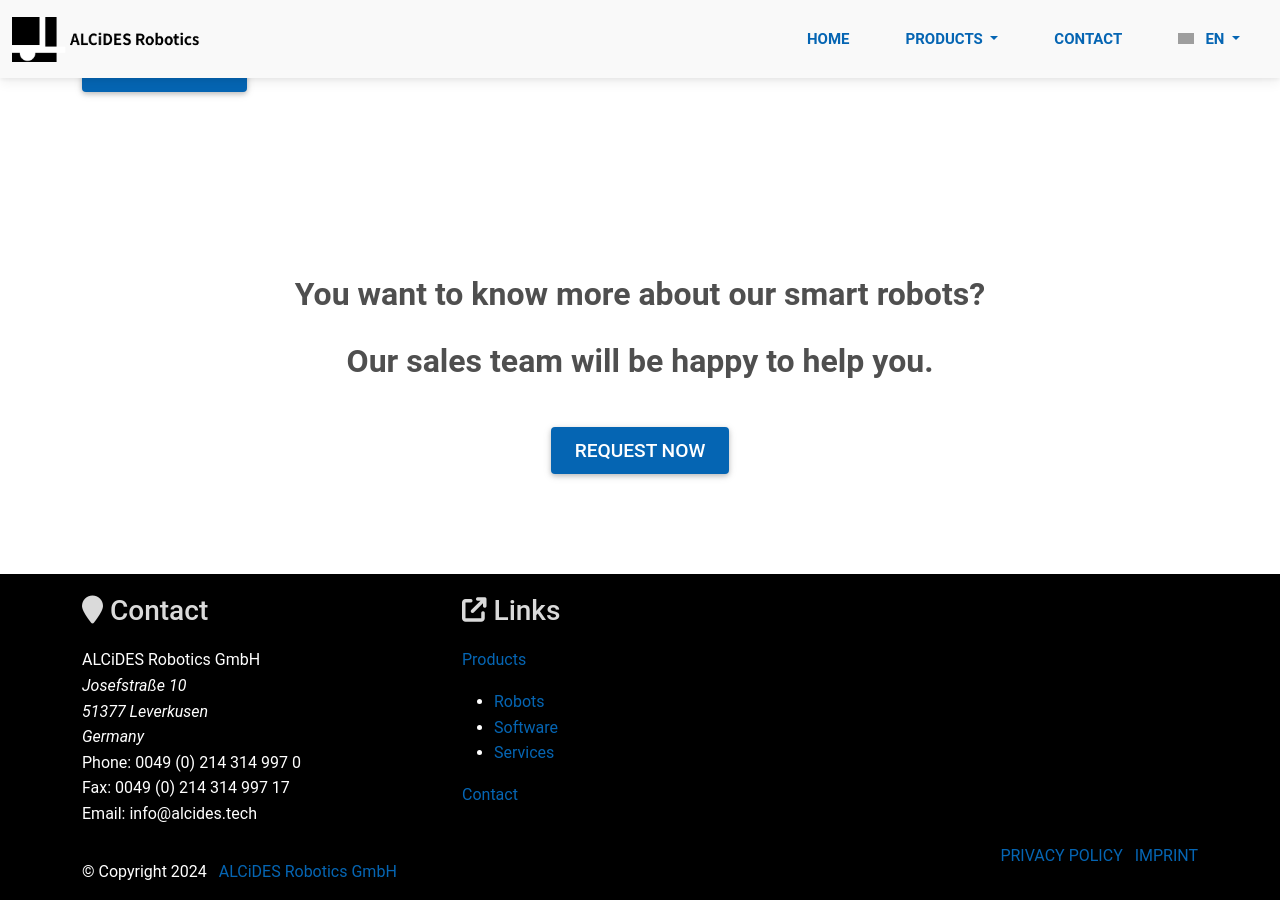
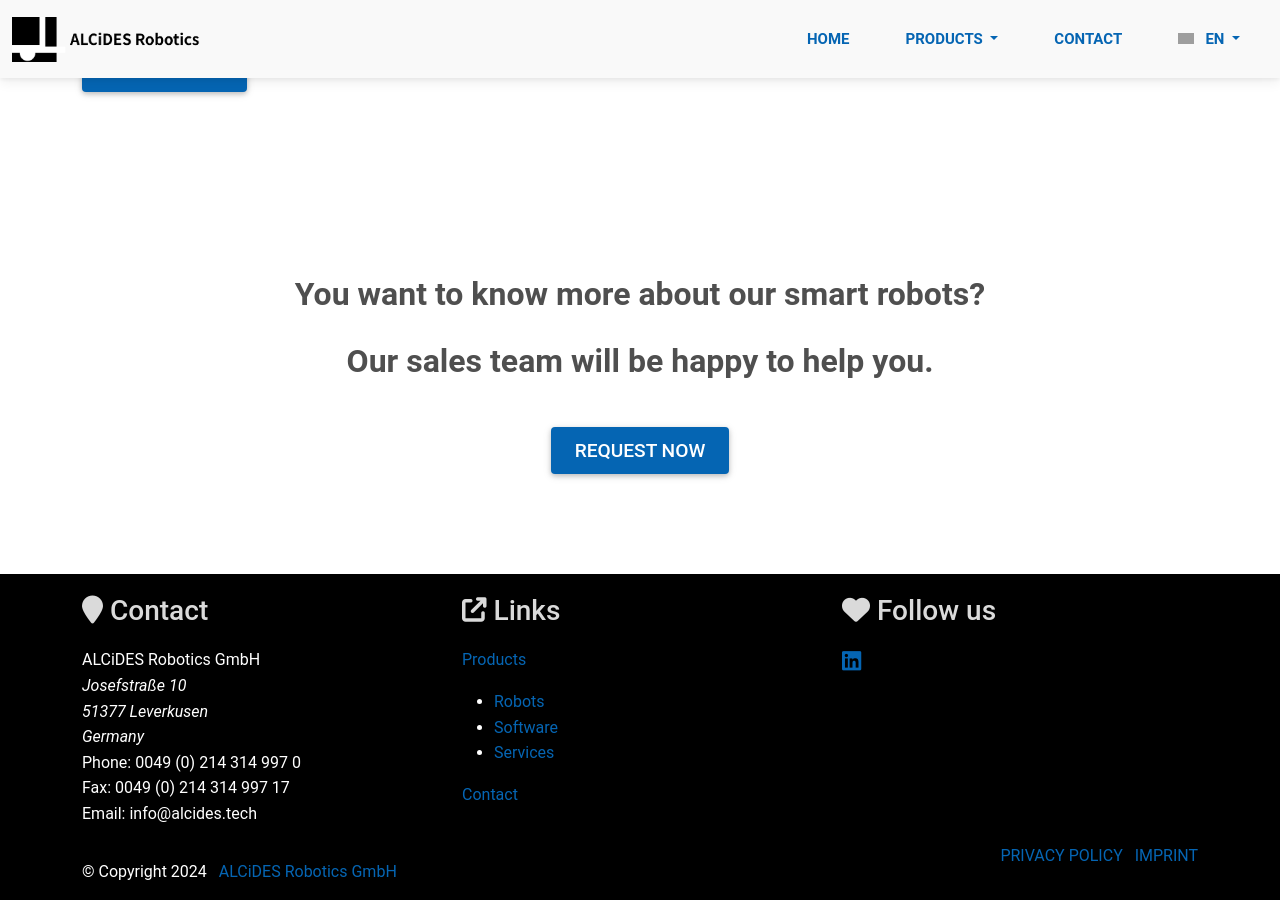
Before and after one commit to alcides-robotics/alcides-robotics.github.io, a Jekyll site: the page built from en/index.html, in a window 1280 px wide and 900 px high, scrolled down 3317 px. Built offline with Jekyll 4.4.1, drawn with Linux system fonts in a browser that asks for light colours; grey boxes are pictures that could not be loaded.

Commit message:
add linkedin page

```diff
--- a/_includes/footer.html
+++ b/_includes/footer.html
@@ -44,32 +44,23 @@
                 <p><a href="{{ site.url }}{{ site.baseurl }}{{ append }}/contact"> {{
                         site.data.locales[page.lang].contact | capitalize }} </a></p>
             </div>
-            <!--
             <div class="col-md-4">
                 <h3><i class="fa fa-heart"></i> {{ site.data.locales[page.lang].follow_us }}</h3>
                 <div id="social-icons">
-
-
-
-                    <a href="http://www.linkedin.com" class="btn-group linkedin">
+                    <a href="http://www.linkedin.com/company/alcides-robotics" class="btn-group linkedin">
                         <i class="fa-brands fa-linkedin"></i>
                     </a>
-
-
-
+            <!--
                     <a href="http://www.twitter.com" class="btn-group twitter">
                         <i class="fab fa-twitter"></i>
                     </a>
 
-
-
                     <a href="http://www.facebook.com" class="btn-group facebook">
                         <i class="fab fa-facebook"></i>
                     </a>
-
+            -->
                 </div>
             </div>
-            -->
         </div>
     </div>
     <div class="container">
```
